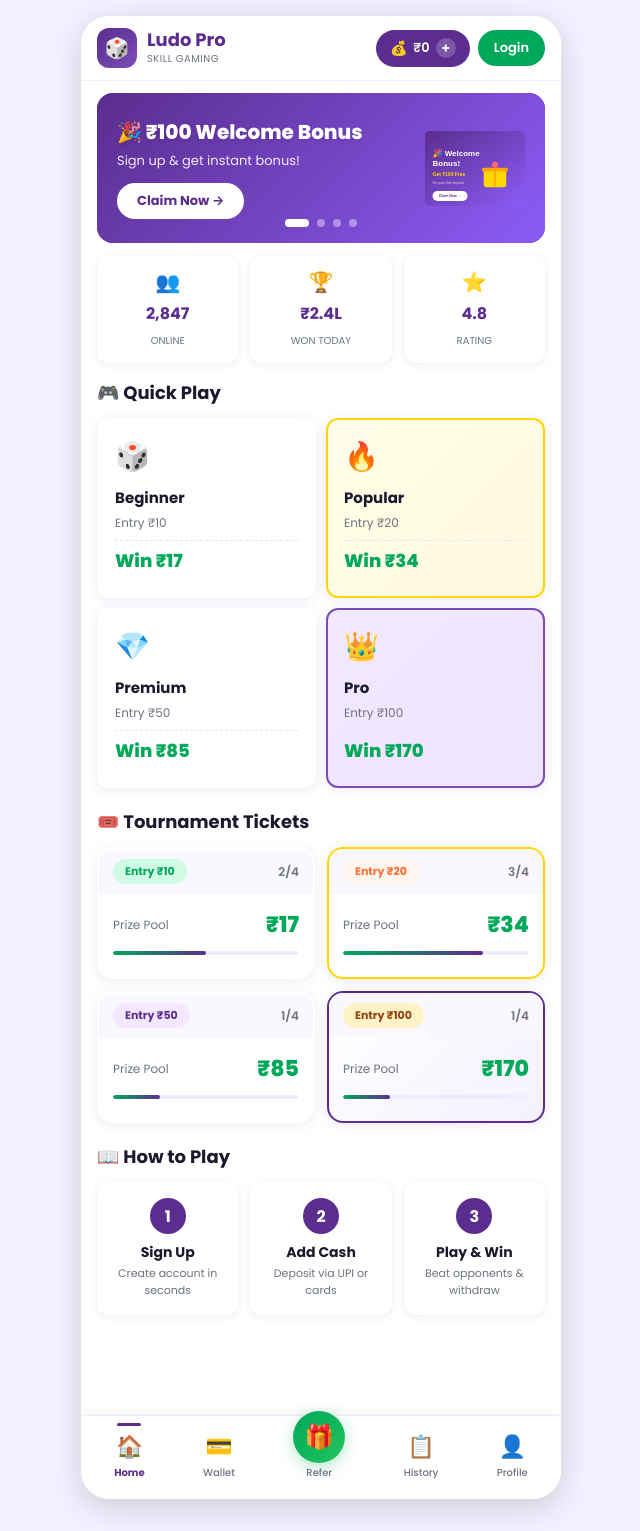
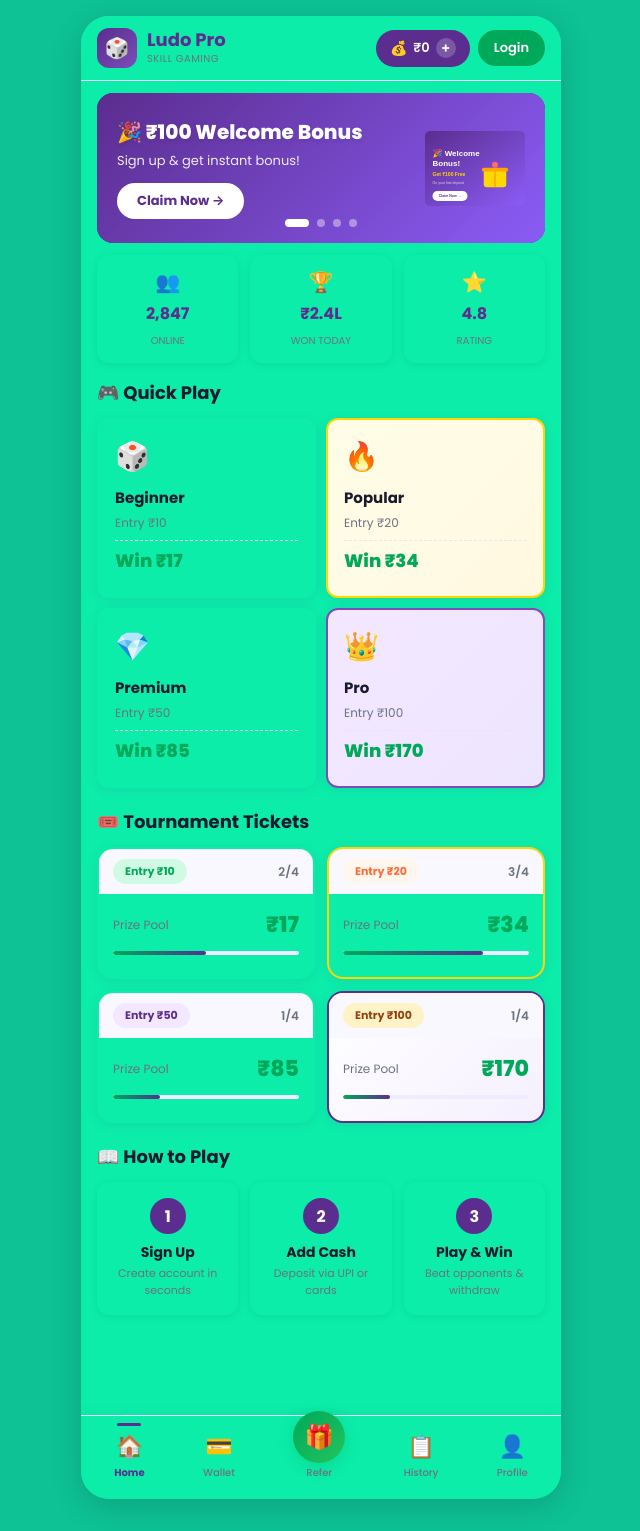
Before and after one commit to pawankumaryogi0010/ludo-turnament, a PHP site: page /ludo/ in a window 1280 px wide. Shown: the whole page, without its empty margins (319-959 px from the left). Run offline with PHP 8.4, Linux system fonts and the light colour scheme.

Commit message:
Update zupee-style.css

```diff
--- a/ludo/assets/css/zupee-style.css
+++ b/ludo/assets/css/zupee-style.css
@@ -22,10 +22,10 @@
     --zupee-red: #E63946;
 
     /* Background */
-    --zupee-bg: #F5F0FF;
-    --zupee-bg-dark: #EDE4FF;
-    --zupee-white: #FFFFFF;
-    --zupee-card-bg: #FFFFFF;
+    --zupee-bg: #0EC296;
+    --zupee-bg-dark: #0EC296;
+    --zupee-white: #0CEDAA;
+    --zupee-card-bg: #0CEDAA;
 
     /* Text */
     --zupee-text-primary: #1A1A2E;
```
